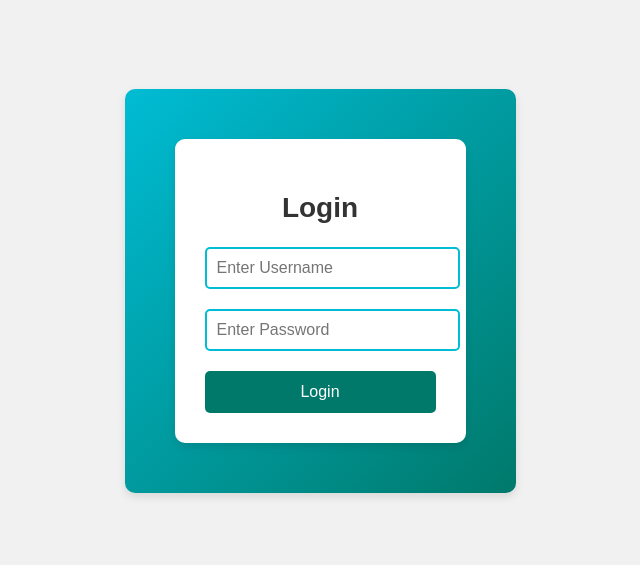
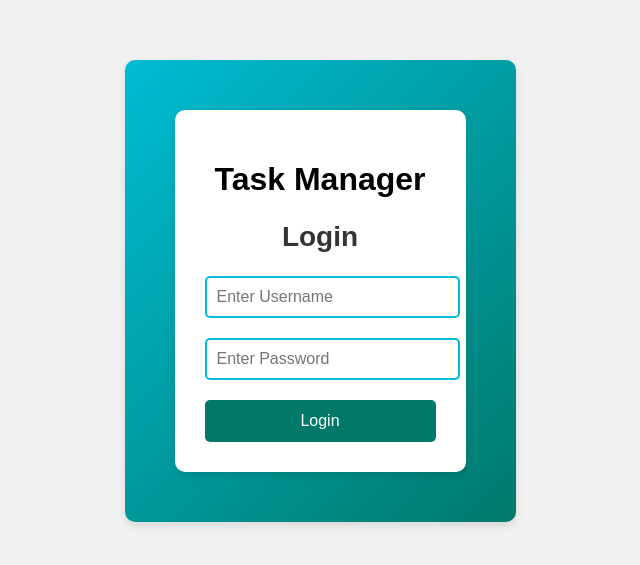
Before and after one commit to shimrin23/Daily-Task-Manager, a plain HTML site: page login/index2.html in a window 1280 px wide. Shown: the part 109-674 px from the top of the page, without its empty margins (320-960 px from the left). Drawn offline with Linux system fonts and the light colour scheme.

Commit message:
loginindex

```diff
--- a/login/index2.html
+++ b/login/index2.html
@@ -8,9 +8,12 @@
     <script src="../login/script2.js" defer></script>   <!-- Path to script2.js -->
 </head>
 <body>
+
     <div class="login-container">
+
         <div class="login-box">
-            <h2>Login</h2>
+            <h1>Task Manager</h1>
+            <h2>Login </h2>
             <form id="loginForm">
                 <div class="textbox">
                     <input type="text" id="username" placeholder="Enter Username" required>
```
